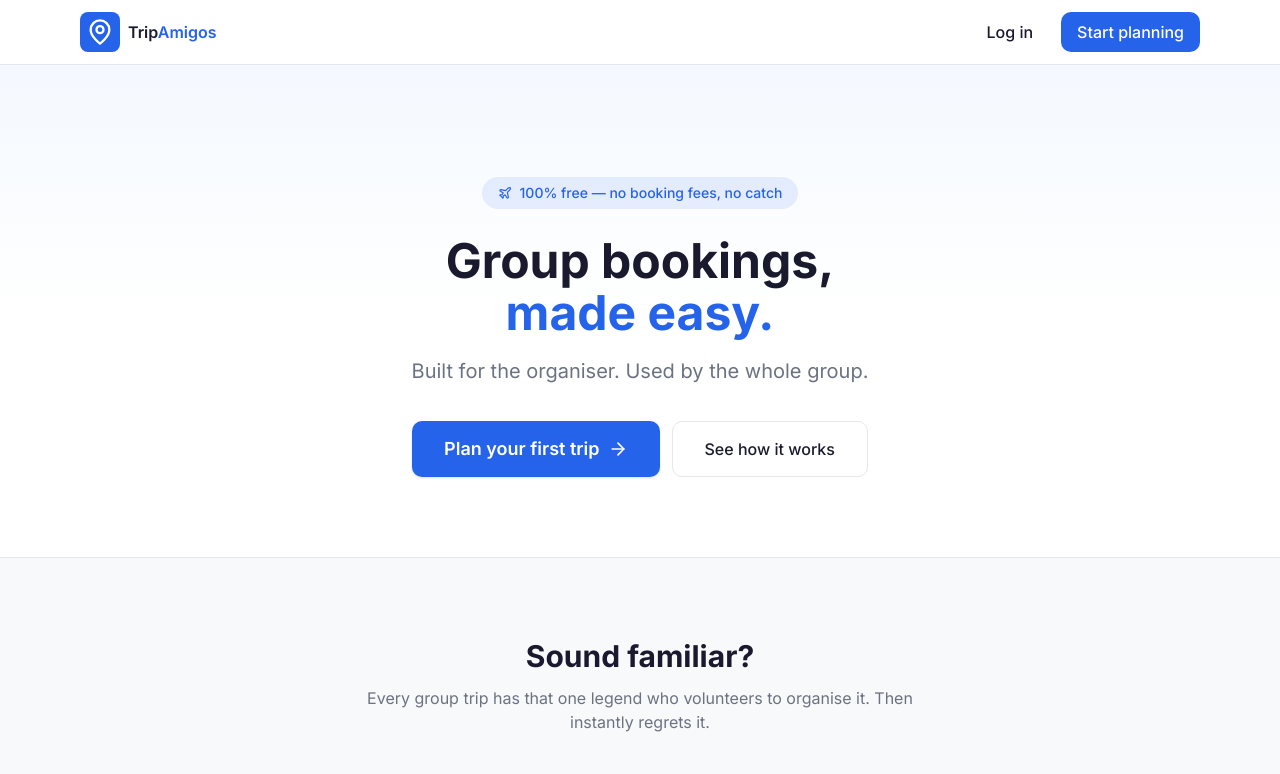
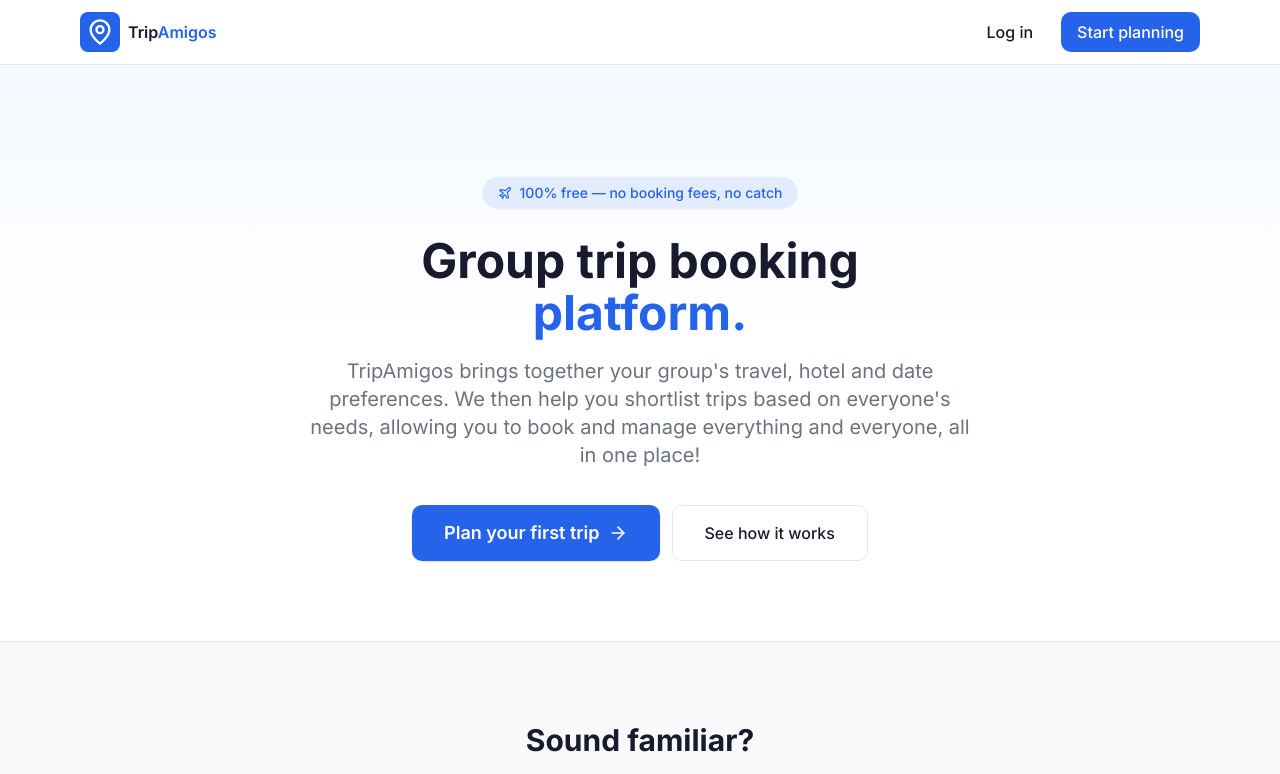
Before and after one commit to TripAmigos/TripAmigos, a Next.js app: page / in a window 1280 px wide. Shown: the top 774 px of the page. Built offline with nearby package versions, Linux system fonts and the light colour scheme.

Commit message:
Update landing page title and subtitle to describe what the platform does

```diff
--- a/app/page.tsx
+++ b/app/page.tsx
@@ -44,11 +44,13 @@ export default function Home() {
 
             <div className="space-y-5">
               <h1 className="text-3xl sm:text-4xl md:text-5xl font-bold text-primary leading-snug max-w-3xl mx-auto">
-                Group bookings,
-                <span className="block text-accent mt-1">made easy.</span>
+                Group trip booking
+                <span className="block text-accent mt-1">platform.</span>
               </h1>
               <p className="text-lg md:text-xl text-text-secondary max-w-2xl mx-auto leading-relaxed">
-                Built for the organiser. Used by the whole group.
+                TripAmigos brings together your group&apos;s travel, hotel and date preferences.
+                We then help you shortlist trips based on everyone&apos;s needs,
+                allowing you to book and manage everything and everyone, all in one place!
               </p>
             </div>
 
```
